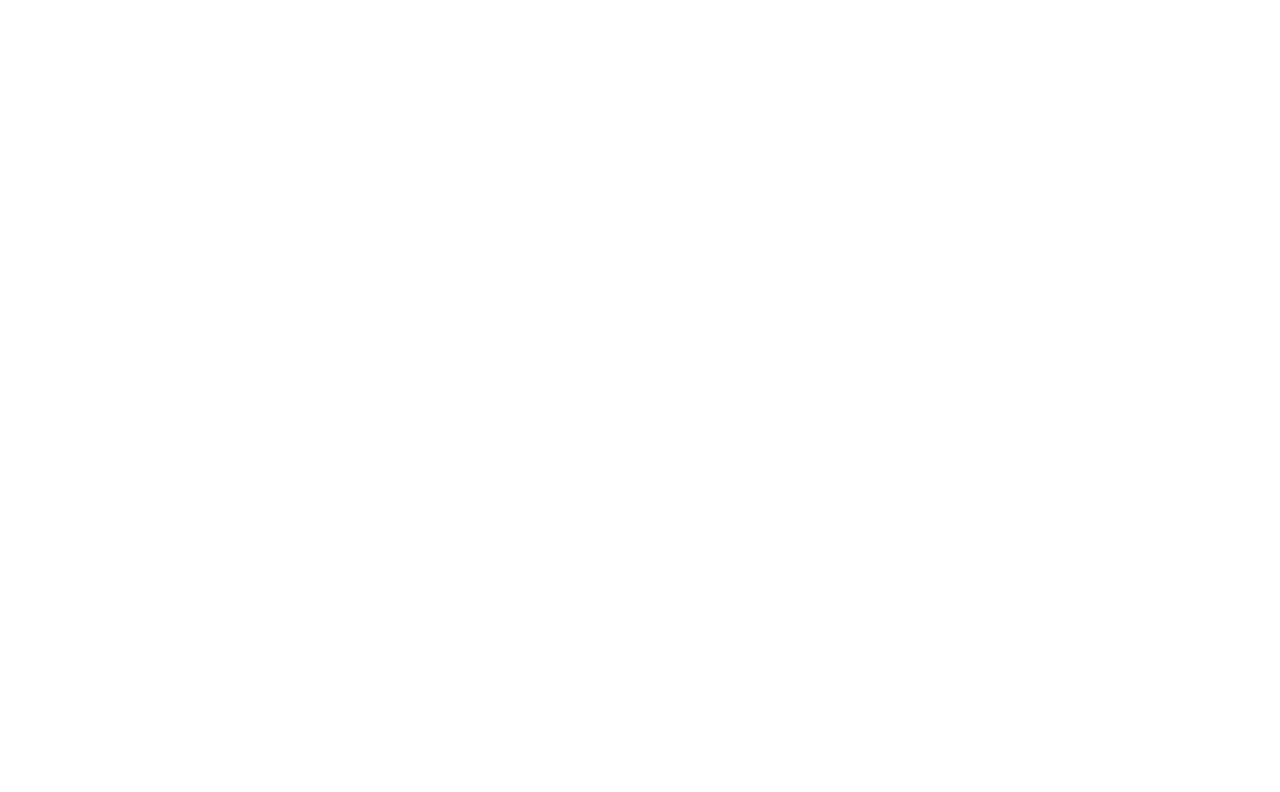
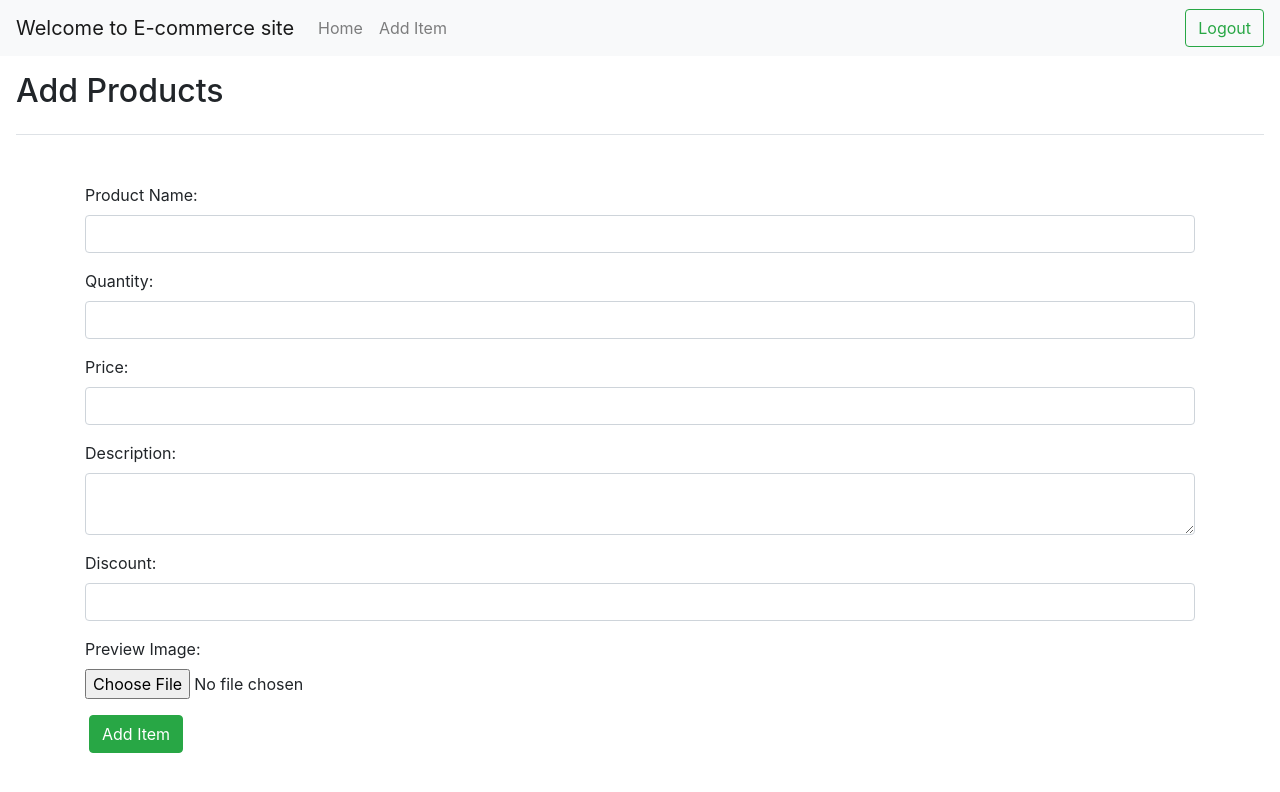
Before and after one commit to srlogs/Amazon-web, an Angular app: page /addItem in a window 1280 px wide. Before the commit this address led to /. Shown: the top 792 px of the page. Built offline with nearby package versions, Linux system fonts and the light colour scheme.

Commit message:
Completed add-new-item module

```diff
--- /dev/null
+++ b/src/app/add-item/add-item.component.html
@@ -0,0 +1,43 @@
+<app-nav-bar></app-nav-bar>
+
+<div *ngIf="isSuccess">
+  <div class="alert alert-success" role="alert">
+    Product Added successfully!
+  </div>
+</div>
+
+<div
+  class="d-flex justify-content-between flex-wrap flex-md-nowrap align-items-center pt-3 pb-3 mb-5 ml-3 mr-3 border-bottom">
+  <h1 class="h2">Add Products</h1>
+</div>
+<div class="container">
+  <form [formGroup]="form" (ngSubmit)="onSubmit();">
+    <div class="form-group">
+      <label>Product Name: </label>
+      <input type="text" id="productName" formControlName="product_name" class="form-control">
+    </div>
+    <div class="form-group">
+      <label> Quantity: </label>
+      <input type="number" id="productQuantity" formControlName="product_quantity" class="form-control">
+    </div>
+    <div class="form-group">
+      <label> Price: </label>
+      <input type="number" id="productPrice" formControlName="product_price" class="form-control">
+    </div>
+    <div class="form-group">
+      <label> Description: </label>
+      <textarea formControlName="product_description" id="description" class="form-control"></textarea>
+    </div>
+    <div class="form-group">
+      <label> Discount: </label>
+      <input type="number" id="productDiscount" formControlName="product_discount" class="form-control">
+    </div>
+    <div class="form-group">
+      <label> Preview Image: </label>
+      <input #myInput type="file" id="image" (change)="onFileSelected($event)" class="form-control-file">
+    </div>
+    <div class="row ml-1">
+      <input type="submit" name="add" value="Add Item" class="btn btn-success">
+    </div>
+  </form>
+</div>
--- /dev/null
+++ b/src/app/add-item/add-item.component.ts
@@ -0,0 +1,81 @@
+import { Component, ElementRef, OnInit } from '@angular/core';
+import { FormBuilder, FormGroup, Validators } from '@angular/forms';
+import { Router } from '@angular/router';
+import { ViewChild } from '@angular/core';
+
+@Component({
+  selector: 'app-add-item',
+  templateUrl: './add-item.component.html',
+  styleUrls: ['./add-item.component.css']
+})
+export class AddItemComponent implements OnInit {
+
+  @ViewChild('myInput')
+  myInputVariable : ElementRef
+
+  selectedFile : File = null;
+  form : FormGroup;
+  productData : any;
+  imageData : any;
+  isSuccess : boolean = false;
+  pname : string;
+  pquantity : string;
+  pprice : string;
+  pdesc : string;
+  pdisc : string;
+  constructor(private formBuilder : FormBuilder, private router : Router) { }
+
+  onFileSelected(event) {
+    this.selectedFile = <File> event.target.files[0];
+    console.log(this.selectedFile);
+  }
+
+  onSubmit() {
+    this.productData = JSON.parse(localStorage.getItem('productData')) || [];
+    let len = this.productData.length;
+    this.pname = this.f.product_name.value;
+    this.pquantity = this.f.product_quantity.value;
+    this.pprice = this.f.product_price.value;
+    this.pdesc = this.f.product_description.value;
+    this.pdisc = this.f.product_discount.value;
+
+
+    const reader = new FileReader();
+    reader.readAsDataURL(this.selectedFile);
+    reader.addEventListener('load', () => {
+      this.imageData = reader.result;
+      let product_data = {
+        product_name : this.pname,
+        product_quantity : this.pquantity,
+        product_price : this.pprice,
+        product_description : this.pdesc,
+        product_discount : this.pdisc,
+        product_image : this.imageData
+      }
+      this.productData.push(product_data);
+      localStorage.setItem('productData', JSON.stringify(this.productData));
+      console.log(product_data);
+    })
+    this.form.reset();
+    console.log(this.myInputVariable.nativeElement.value);
+    this.myInputVariable.nativeElement.value = "";
+  }
+
+  setValueNull() {
+    this.form.reset();
+  }
+  ngOnInit(): void {
+    this.form = this.formBuilder.group({
+      product_name : ['', Validators.required],
+      product_quantity : ['', Validators.required],
+      product_price : ['', Validators.required],
+      product_description : ['', Validators.required],
+      product_discount : [' ', Validators.required]
+    })
+  }
+
+  get f() {
+    return this.form.controls;
+  }
+
+}
--- a/src/app/admin-inventory/admin-inventory.component.html
+++ b/src/app/admin-inventory/admin-inventory.component.html
@@ -1 +1,31 @@
 <app-nav-bar></app-nav-bar>
+
+
+<div *ngFor = "let product of products">
+    <div class="card mb-3" style="max-width: 75%; margin-left: 30px;">
+        <div class="row no-gutters">
+          <div class="col-md-4">
+            <img [src]="product.product_image" height="300px" width="350px">
+          </div>
+          <div class="col-md-8">
+            <div class="card-body">
+              <h5 class="card-title">Product name : {{product.product_name}}</h5>
+              <p class="card-text">Product Quantity : {{product.product_quantity}}</p>
+              <p class="card-text"> Price : {{product.product_price}} </p>
+              <p class="card-text"> Description : {{product.product_description}} </p>
+              <p class="card-text"> Discount : {{product.product_discount}} </p>
+              <!-- <div class="row">  -->
+                <button type="button" class="btn btn-success">Update</button>
+              <!-- </div> -->
+              <!-- <div class = "row">
+                <button (click) = "buyButtonData(data)" class="btn btn-primary" style="width: 100px;">Buy</button> -->
+                <!-- <btto href="#" class="btn btn-success ml-3" style="width: 200px;">Add to cart</a> -->
+                  <!-- <button (click) = "cartFunction(data)" class="btn btn-success ml-3" style="width: 200px">Add to cart</button>
+              </div> -->
+              <!-- <p class="card-text">It's a broader card with text below as a natural lead-in to extra content. This content is a little longer.</p> -->
+              <!-- <p class="card-text"><small class="text-muted">Last updated 3 mins ago</small></p> -->
+            </div>
+          </div>
+        </div>
+      </div>
+</div>
--- a/src/app/admin-inventory/admin-inventory.component.ts
+++ b/src/app/admin-inventory/admin-inventory.component.ts
@@ -7,9 +7,12 @@
 })
 export class AdminInventoryComponent implements OnInit {
 
-  constructor() { }
+  products : any;
+  constructor() {
+  }
 
   ngOnInit(): void {
+    this.products = JSON.parse(localStorage.getItem('productData'));
   }
 
 }
--- a/src/app/app-routing.module.ts
+++ b/src/app/app-routing.module.ts
@@ -1,5 +1,6 @@
 import { NgModule } from '@angular/core';
 import { Routes, RouterModule } from '@angular/router';
+import { AddItemComponent } from './add-item/add-item.component';
 import { AdminInventoryComponent } from './admin-inventory/admin-inventory.component';
 import { HomeComponent } from './home/home.component';
 import { LoginComponent } from './login/login.component';
@@ -22,6 +23,10 @@
   {
     path: "adminInventory",
     component: AdminInventoryComponent
+  },
+  {
+    path: "addItem",
+    component: AddItemComponent
   }
 ];
 
--- a/src/app/app.module.ts
+++ b/src/app/app.module.ts
@@ -9,6 +9,7 @@
 import { HomeComponent } from './home/home.component';
 import { AdminInventoryComponent } from './admin-inventory/admin-inventory.component';
 import { NavBarComponent } from './nav-bar/nav-bar.component';
+import { AddItemComponent } from './add-item/add-item.component';
 
 
 
@@ -19,7 +20,8 @@
     RegisterComponent,
     HomeComponent,
     AdminInventoryComponent,
-    NavBarComponent
+    NavBarComponent,
+    AddItemComponent
   ],
   imports: [
     BrowserModule,
--- a/src/app/nav-bar/nav-bar.component.html
+++ b/src/app/nav-bar/nav-bar.component.html
@@ -7,10 +7,10 @@
   <div class="collapse navbar-collapse" id="navbarSupportedContent">
     <ul class="navbar-nav mr-auto">
       <li class="nav-item">
-        <a class="nav-link" href="#">Update Item</a>
+        <a class="nav-link" routerLink = '/adminInventory'>Home</a>
       </li>
       <li class="nav-item">
-        <a class="nav-link" href="#">Add Item</a>
+        <a class="nav-link" routerLink="/addItem">Add Item</a>
       </li>
     </ul>
     <form class="form-inline my-2 my-lg-0">
```
Also changed, not shown: src/app/add-item/add-item.component.css (added), 1 other file (tests, documents, lock files or other folders).
